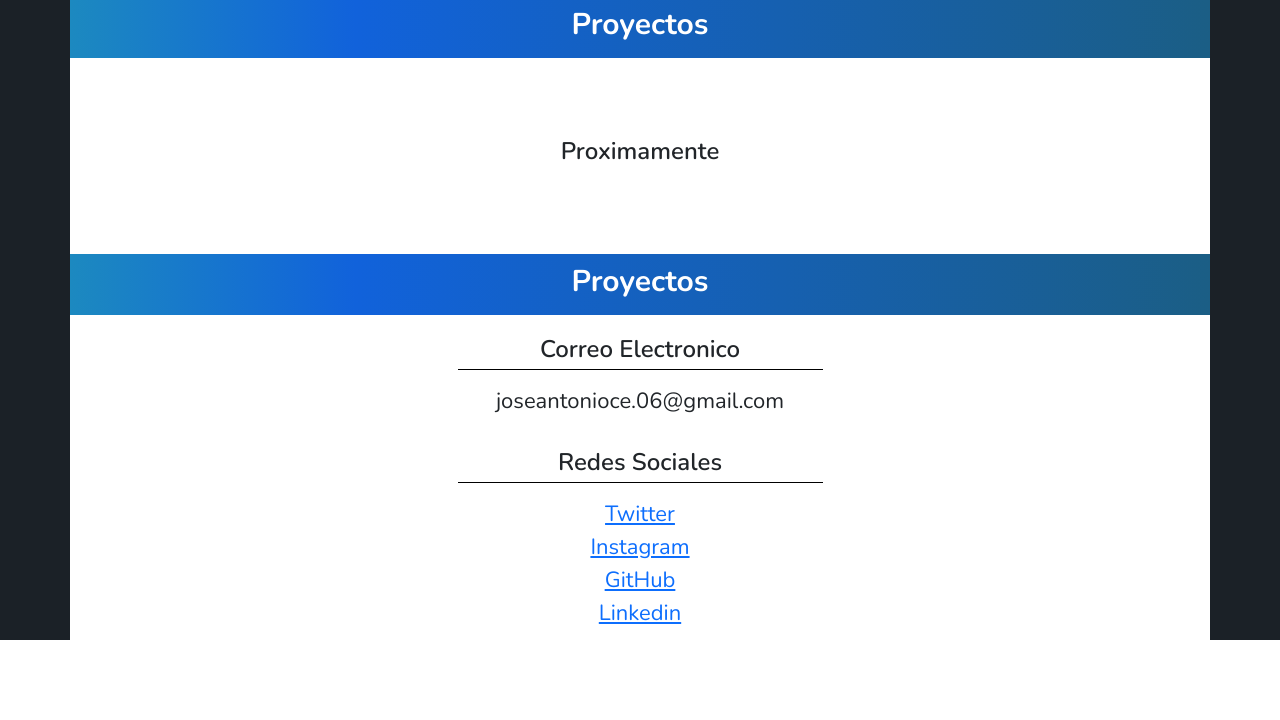
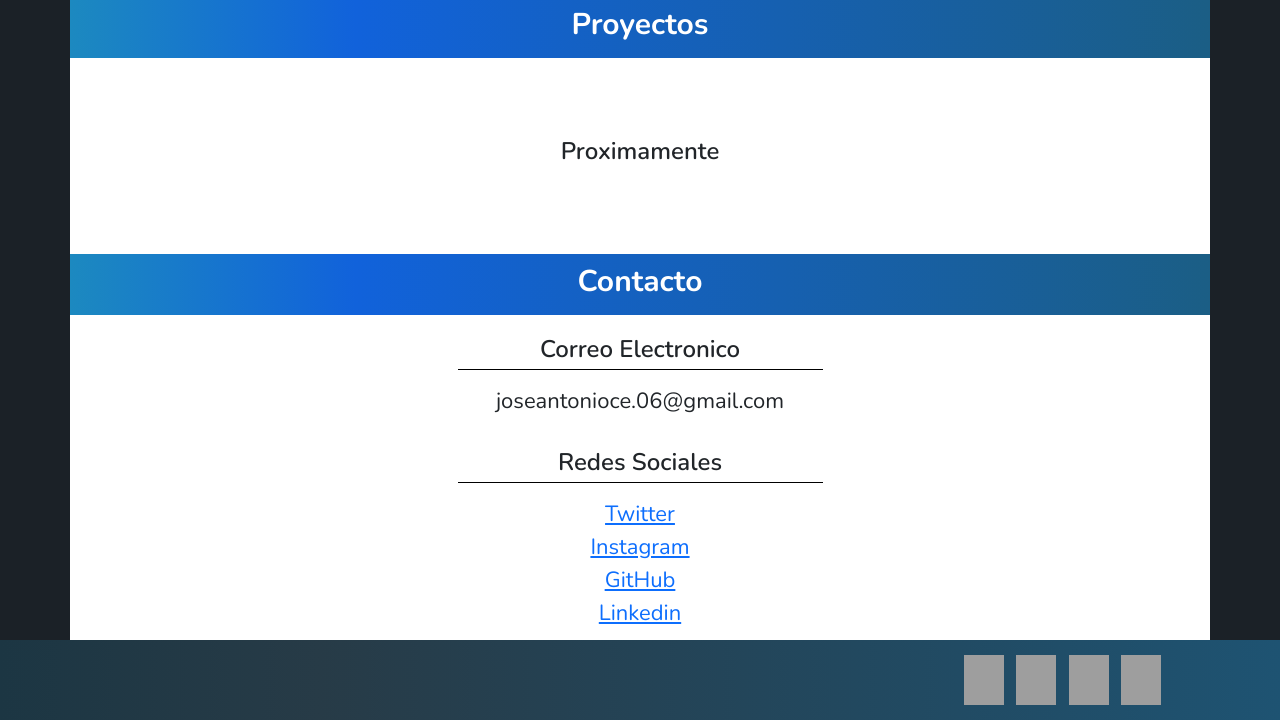
Before and after one commit to joseantonioce05/curriculum, a plain HTML site: page index.html in a window 1280 px wide. Shown: the part 1399-2119 px from the top of the page. Before the commit the page ends 2039 px from the top, so only its background shows below. Drawn offline with nearby package versions, Linux system fonts and the light colour scheme; grey boxes are pictures that could not be loaded.

Commit message:
Ajuste menores y Footer hecho

```diff
--- a/css/styles.css
+++ b/css/styles.css
@@ -155,3 +155,17 @@ html {
     padding-top: 10px;
     font-size: 2.2rem;
 }
+/* Footer */
+.footer {
+    width: 100%;
+    height: auto;
+    background: linear-gradient(90deg,#1c3643,#273b47 25%, #1e5372);
+}
+.footer .footer-social {
+    padding: 15px 0;
+}
+.footer .footer-social img {
+    width: 50px;
+    height: 50px;
+    padding-right: 10px;
+}
--- a/index.html
+++ b/index.html
@@ -29,10 +29,10 @@
                 <a class="nav-link" href="#curriculum">Curriculum</a>
               </li>
               <li class="nav-item">
-                <a class="nav-link" href="#">Proyectos</a>
+                <a class="nav-link" href="#projects">Proyectos</a>
               </li>
               <li class="nav-item">
-                <a class="nav-link" href="#">Contacto</a>
+                <a class="nav-link" href="#contact">Contacto</a>
               </li>
             </ul>
           </div>
@@ -114,7 +114,7 @@
         </div>
       </section>
 
-      <section class="container projects">
+      <section class="container projects" id="projects">
         <div class="row separator-container ">
           <div class="text-center separator-container--content">
             <h2>Proyectos</h2>
@@ -127,10 +127,10 @@
         </div>
       </section>
 
-      <section class="container contact">
+      <section class="container contact" id="contact">
         <div class="row separator-container ">
           <div class="text-center separator-container--content">
-            <h2>Proyectos</h2>
+            <h2>Contacto</h2>
           </div>
         </div>
         <div class="row contact-email">
@@ -153,6 +153,20 @@
       </section>
     </main>
 
+    <footer class="footer">
+      <div class="container">
+        <div class="row">
+          <div class="col col-lg-3 offset-lg-9 footer-social text-center">
+            <a href="https://twitter.com/joseantonioce05"><img src="https://www.flaticon.com/svg/vstatic/svg/1384/1384017.svg?token=exp=1617570911~hmac=20069032781f5ee88b9036753f34a8d7" alt="Twitter"></a>
+            <a href="https://www.instagram.com/joseantonioce.06/"><img src="https://www.flaticon.com/svg/vstatic/svg/1384/1384015.svg?token=exp=1617570911~hmac=f235811ee4873f68cdf0bc74849ec691" alt="Instagram"></a>
+            <a href="https://github.com/joseantonioce05/"><img src="https://www.flaticon.com/svg/vstatic/svg/2111/2111425.svg?token=exp=1617570961~hmac=99888d0fb6dda08dda56f793927033e0" alt="GitHub"></a>
+            <a href="https://www.linkedin.com/in/joseantonioce05/"><img src="https://www.flaticon.com/svg/vstatic/svg/1384/1384014.svg?token=exp=1617571507~hmac=d6edc220a82c4bb25ed8d9ff509a443f" alt="Linkedin"></a>
+          </div>
+        </div>
+      </div>
+    </footer>
+
+
     <!-- Optional JavaScript; choose one of the two! -->
 
     <!-- Option 1: Bootstrap Bundle with Popper -->
```
